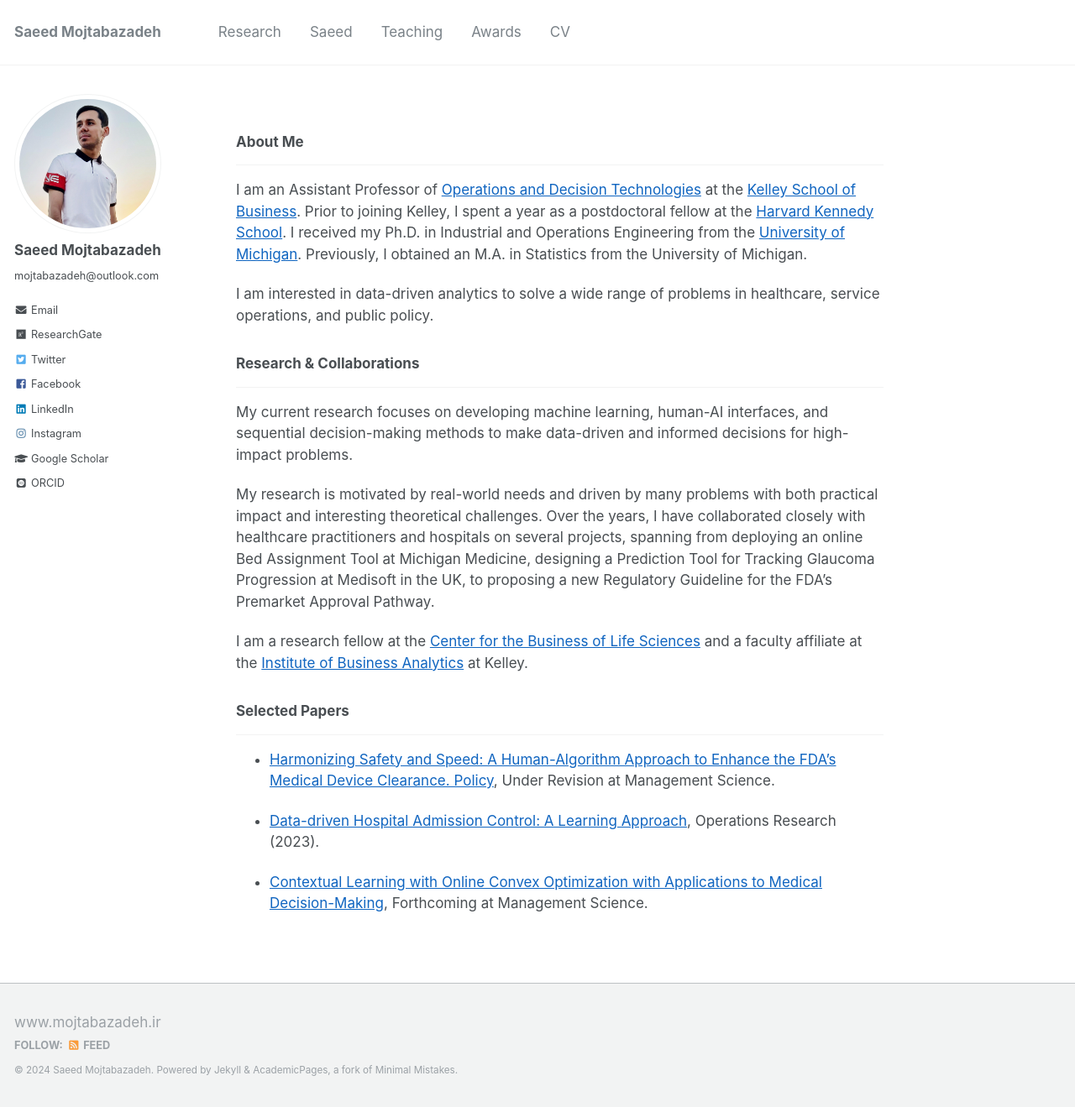
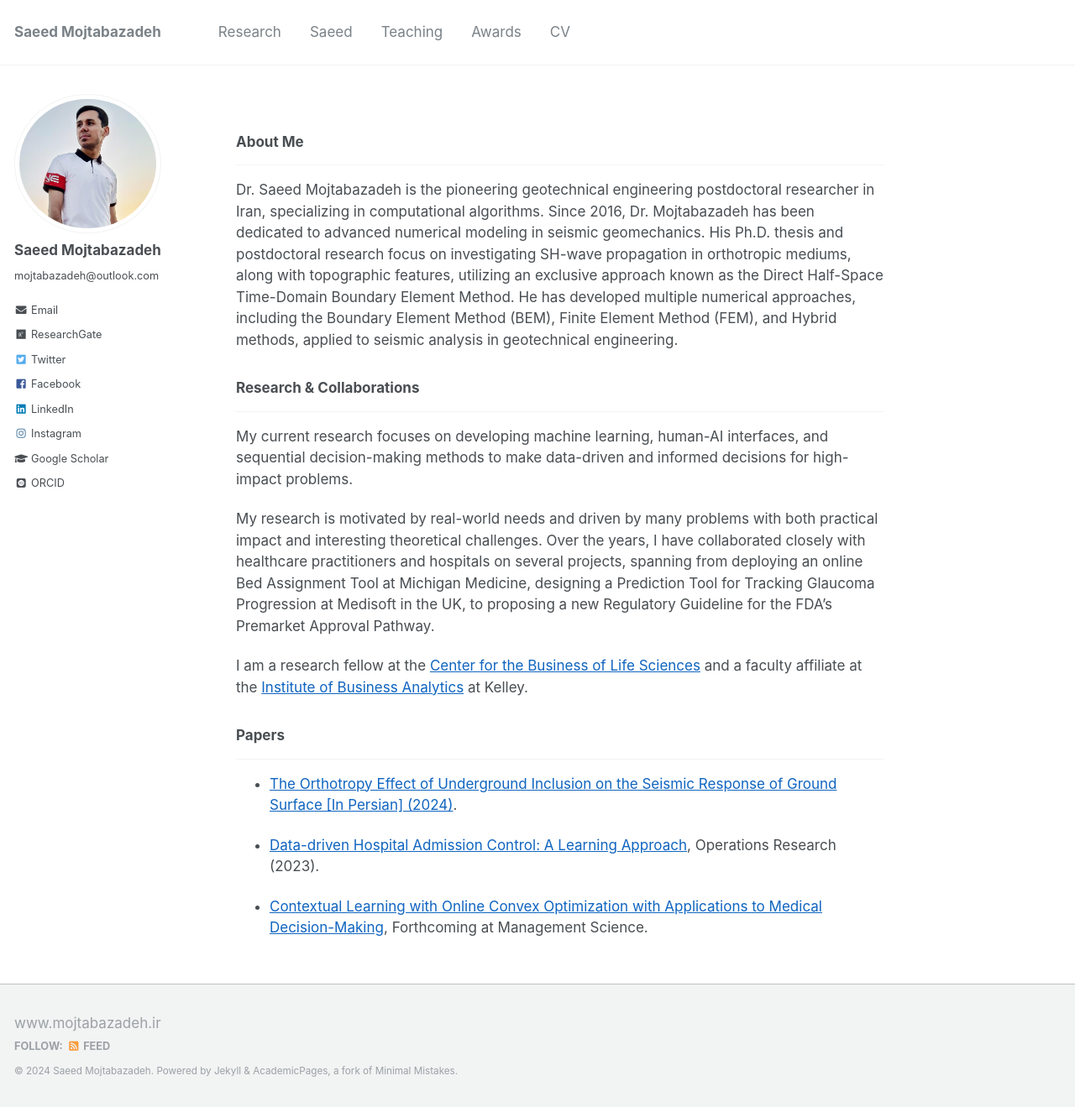
Before and after one commit to mojtabazadeh/mojtabazadeh.github.io, a Jekyll site: the page built from _pages/about.md, in a window 1280 px wide and 1319 px high. Shown: the whole window at 84% size. Built offline with Jekyll 4.4.1, drawn with Linux system fonts in a browser that asks for light colours; some web fonts are replaced.

Commit message:
Update about.md

```diff
--- a/_pages/about.md
+++ b/_pages/about.md
@@ -10,10 +10,7 @@
 
 ### About Me
 ___
-I am an Assistant Professor of [Operations and Decision Technologies](https://kelley.iu.edu/faculty-research/departments/operations-decision-technologies/index.html) at the [Kelley School of Business](https://kelley.iu.edu). Prior to joining Kelley, I spent a year as a postdoctoral fellow at the [Harvard Kennedy School](https://www.hks.harvard.edu). I received my Ph.D. in Industrial and Operations Engineering from the [University of Michigan](https://ioe.engin.umich.edu). Previously, I obtained an M.A. in Statistics from the University of Michigan.
-
-I am interested in data-driven analytics to solve a wide range of problems in healthcare, service operations, and public policy.
-<!---under the supervision of [Mark P. Van Oyen](https://ioe.engin.umich.edu/people/van-oyen-mark-p/). I also obtained an MSc in Statistics from the University of Michigan. ---->
+Dr. Saeed Mojtabazadeh is the pioneering geotechnical engineering postdoctoral researcher in Iran, specializing in computational algorithms. Since 2016, Dr. Mojtabazadeh has been dedicated to advanced numerical modeling in seismic geomechanics. His Ph.D. thesis and postdoctoral research focus on investigating SH-wave propagation in orthotropic mediums, along with topographic features, utilizing an exclusive approach known as the Direct Half-Space Time-Domain Boundary Element Method. He has developed multiple numerical approaches, including the Boundary Element Method (BEM), Finite Element Method (FEM), and Hybrid methods, applied to seismic analysis in geotechnical engineering.
 
 ### Research & Collaborations
 ___
@@ -23,9 +20,9 @@
 
 I am a research fellow at the [Center for the Business of Life Sciences](https://kelley.iu.edu/faculty-research/centers-institutes/business-of-life-sciences/index.html) and a faculty affiliate at the [Institute of Business Analytics](https://kelley.iu.edu/faculty-research/centers-institutes/business-analytics/index.html) at Kelley.
 
-### Selected Papers
+### Papers
 ___
-* [Harmonizing Safety and Speed: A Human-Algorithm Approach to Enhance the FDA's Medical Device Clearance.  Policy](https://papers.ssrn.com/sol3/papers.cfm?abstract_id=4863134), Under Revision at Management Science.
+* [The Orthotropy Effect of Underground Inclusion on the Seismic Response of Ground Surface [In Persian] (2024)](https://drive.google.com/file/d/1gZ8aF2_FtYW0XBLlXkPnH97Sx1cUNRxv/view?usp=drive_link).
 
 * [Data-driven Hospital Admission Control: A Learning Approach](https://papers.ssrn.com/sol3/papers.cfm?abstract_id=3653433), Operations Research (2023).
 
```
